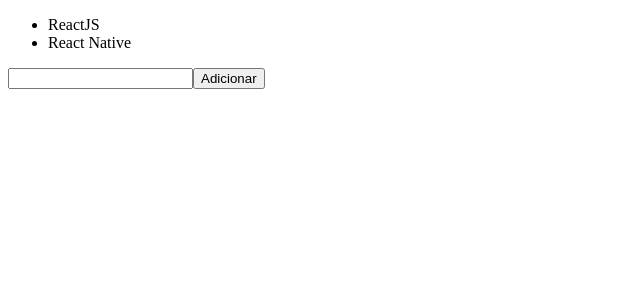
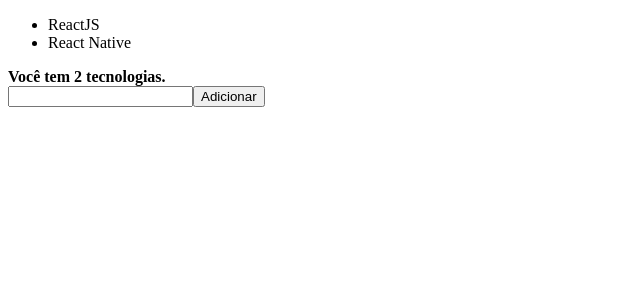
Before and after one commit to paulocf92/rs-bootcamp, a React (Create React App) app in the folder stage4/module9/: page / in a window 1280 px wide. Shown: the top 300 px of the page, without its empty margins (0-640 px from the left). Built offline with nearby package versions, Linux system fonts and the light colour scheme; the HTML template or start-up script is replaced by a standard one.

Commit message:
feat: using useMemo to prevent processing code depending on a certain state var (e.g. techs.length)

```diff
--- a/stage4/module9/src/App.js
+++ b/stage4/module9/src/App.js
@@ -1,4 +1,4 @@
-import React, { useState, useEffect } from 'react';
+import React, { useState, useEffect, useMemo } from 'react';
 
 function App() {
   const [techs, setTech] = useState(['ReactJS', 'React Native']);
@@ -23,6 +23,8 @@
     localStorage.setItem('techs', JSON.stringify(techs));
   }, [techs]);
 
+  const techSize = useMemo(() => techs.length, [techs]);
+
   return (
     <>
       <ul>
@@ -30,6 +32,8 @@
           <li key={tech}>{tech}</li>
         ))}
       </ul>
+      <strong>Você tem {techSize} tecnologias.</strong>
+      <br />
       <input value={newTech} onChange={e => setNewTech(e.target.value)} />
       <button onClick={handleAdd}>Adicionar</button>
     </>
```
